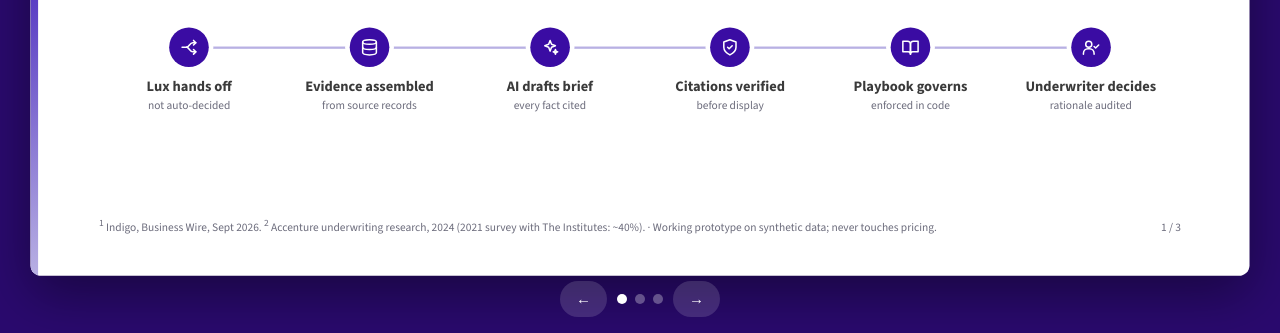
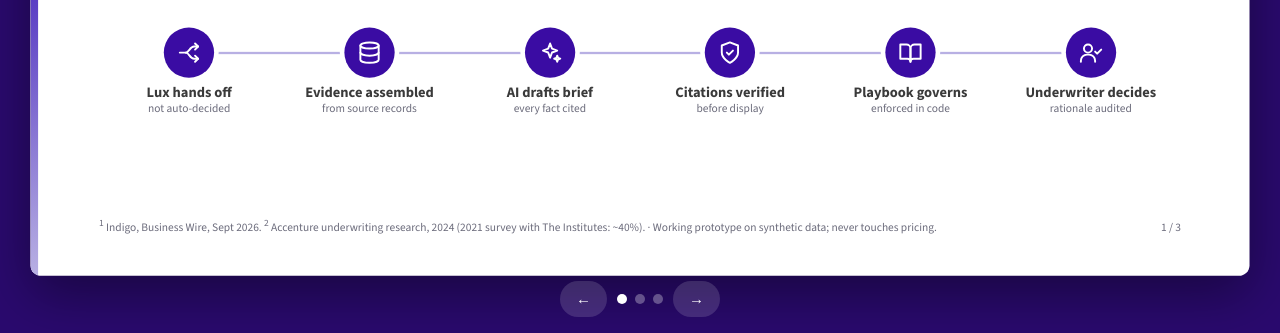
Before and after one commit to akhilesh360/underwriter-exception-copilot, a plain HTML site: page docs/deck.html in a window 1280 px wide. Shown: the part 467-800 px from the top of the page. Drawn offline with nearby package versions, Linux system fonts and the light colour scheme.

Commit message:
Deck: larger flow icons, tighter labels

```diff
--- a/docs/deck.html
+++ b/docs/deck.html
@@ -34,12 +34,12 @@
   .card .val{font-size:30px;font-weight:800;line-height:1.15;color:var(--header);margin-top:10px}
   .card .txt{font-size:19px;line-height:1.4;color:var(--muted);margin-top:10px}
   .flow{margin-top:40px;display:grid;grid-template-columns:repeat(6,1fr);position:relative}
-  .flow::before{content:"";position:absolute;top:25px;left:calc(100%/12);right:calc(100%/12);height:3px;background:var(--lav)}
+  .flow::before{content:"";position:absolute;top:32px;left:calc(100%/12);right:calc(100%/12);height:3px;background:var(--lav)}
   .step{position:relative;text-align:center;padding:0 8px}
-  .step .n{width:52px;height:52px;border-radius:50%;margin:0 auto;background:var(--primary);color:#fff;font-size:20px;font-weight:800;
+  .step .n{width:66px;height:66px;border-radius:50%;margin:0 auto;background:var(--primary);color:#fff;font-size:20px;font-weight:800;
            display:flex;align-items:center;justify-content:center;position:relative;box-shadow:0 0 0 6px #fff}
-  .step .t{font-size:19px;font-weight:800;color:var(--header);margin-top:14px;line-height:1.15}
-  .step .d{font-size:15px;color:var(--muted);margin-top:4px}
+  .step .t{font-size:19px;font-weight:800;color:var(--header);margin-top:8px;line-height:1.15}
+  .step .d{font-size:15px;color:var(--muted);margin-top:0}
   /* slide 2 */
   .s2{display:grid;grid-template-columns:1fr 360px;gap:40px;margin-top:30px;flex:1;min-height:0;margin-bottom:22px}
   .video{background:#0f172a;border-radius:14px;overflow:hidden;display:flex}
@@ -91,12 +91,12 @@
       <div class="card" style="--c:var(--skydark)"><div class="lbl">Why it's safe</div><div class="val">The underwriter sees why</div><div class="txt">Every fact links to its source. Every blocked action is explained. Everything is logged.</div></div>
     </div>
     <div class="flow">
-      <div class="step"><div class="n"><svg viewBox="0 0 24 24" width="24" height="24" fill="none" stroke="currentColor" stroke-width="2" stroke-linecap="round" stroke-linejoin="round" aria-hidden="true"><path d="M3 12h6"/><path d="M9 12c3 0 4-6 8-6h4"/><path d="M9 12c3 0 4 6 8 6h4"/><polyline points="18 3 21 6 18 9"/><polyline points="18 15 21 18 18 21"/></svg></div><div class="t">Lux hands off</div><div class="d">not auto-decided</div></div>
-      <div class="step"><div class="n"><svg viewBox="0 0 24 24" width="24" height="24" fill="none" stroke="currentColor" stroke-width="2" stroke-linecap="round" stroke-linejoin="round" aria-hidden="true"><ellipse cx="12" cy="5" rx="9" ry="3"/><path d="M3 5v14c0 1.66 4 3 9 3s9-1.34 9-3V5"/><path d="M3 12c0 1.66 4 3 9 3s9-1.34 9-3"/></svg></div><div class="t">Evidence assembled</div><div class="d">from source records</div></div>
-      <div class="step"><div class="n"><svg viewBox="0 0 24 24" width="24" height="24" fill="none" stroke="currentColor" stroke-width="2" stroke-linecap="round" stroke-linejoin="round" aria-hidden="true"><path d="M12 3l1.9 5.1L19 10l-5.1 1.9L12 17l-1.9-5.1L5 10l5.1-1.9z"/><path d="M19 15l.8 2.2L22 18l-2.2.8L19 21l-.8-2.2L16 18l2.2-.8z"/></svg></div><div class="t">AI drafts brief</div><div class="d">every fact cited</div></div>
-      <div class="step"><div class="n"><svg viewBox="0 0 24 24" width="24" height="24" fill="none" stroke="currentColor" stroke-width="2" stroke-linecap="round" stroke-linejoin="round" aria-hidden="true"><path d="M12 22s8-4 8-10V5l-8-3-8 3v7c0 6 8 10 8 10z"/><polyline points="9 12 11 14 15 10"/></svg></div><div class="t">Citations verified</div><div class="d">before display</div></div>
-      <div class="step"><div class="n"><svg viewBox="0 0 24 24" width="24" height="24" fill="none" stroke="currentColor" stroke-width="2" stroke-linecap="round" stroke-linejoin="round" aria-hidden="true"><path d="M2 4h6a4 4 0 0 1 4 4v13a3 3 0 0 0-3-3H2z"/><path d="M22 4h-6a4 4 0 0 0-4 4v13a3 3 0 0 1 3-3h7z"/></svg></div><div class="t">Playbook governs</div><div class="d">enforced in code</div></div>
-      <div class="step"><div class="n"><svg viewBox="0 0 24 24" width="24" height="24" fill="none" stroke="currentColor" stroke-width="2" stroke-linecap="round" stroke-linejoin="round" aria-hidden="true"><circle cx="9" cy="8" r="4"/><path d="M2 21v-1a6 6 0 0 1 6-6h2a6 6 0 0 1 6 6v1"/><polyline points="16 11 18 13 22 9"/></svg></div><div class="t">Underwriter decides</div><div class="d">rationale audited</div></div>
+      <div class="step"><div class="n"><svg viewBox="0 0 24 24" width="32" height="32" fill="none" stroke="currentColor" stroke-width="1.9" stroke-linecap="round" stroke-linejoin="round" aria-hidden="true"><path d="M3 12h6"/><path d="M9 12c3 0 4-6 8-6h4"/><path d="M9 12c3 0 4 6 8 6h4"/><polyline points="18 3 21 6 18 9"/><polyline points="18 15 21 18 18 21"/></svg></div><div class="t">Lux hands off</div><div class="d">not auto-decided</div></div>
+      <div class="step"><div class="n"><svg viewBox="0 0 24 24" width="32" height="32" fill="none" stroke="currentColor" stroke-width="1.9" stroke-linecap="round" stroke-linejoin="round" aria-hidden="true"><ellipse cx="12" cy="5" rx="9" ry="3"/><path d="M3 5v14c0 1.66 4 3 9 3s9-1.34 9-3V5"/><path d="M3 12c0 1.66 4 3 9 3s9-1.34 9-3"/></svg></div><div class="t">Evidence assembled</div><div class="d">from source records</div></div>
+      <div class="step"><div class="n"><svg viewBox="0 0 24 24" width="32" height="32" fill="none" stroke="currentColor" stroke-width="1.9" stroke-linecap="round" stroke-linejoin="round" aria-hidden="true"><path d="M12 3l1.9 5.1L19 10l-5.1 1.9L12 17l-1.9-5.1L5 10l5.1-1.9z"/><path d="M19 15l.8 2.2L22 18l-2.2.8L19 21l-.8-2.2L16 18l2.2-.8z"/></svg></div><div class="t">AI drafts brief</div><div class="d">every fact cited</div></div>
+      <div class="step"><div class="n"><svg viewBox="0 0 24 24" width="32" height="32" fill="none" stroke="currentColor" stroke-width="1.9" stroke-linecap="round" stroke-linejoin="round" aria-hidden="true"><path d="M12 22s8-4 8-10V5l-8-3-8 3v7c0 6 8 10 8 10z"/><polyline points="9 12 11 14 15 10"/></svg></div><div class="t">Citations verified</div><div class="d">before display</div></div>
+      <div class="step"><div class="n"><svg viewBox="0 0 24 24" width="32" height="32" fill="none" stroke="currentColor" stroke-width="1.9" stroke-linecap="round" stroke-linejoin="round" aria-hidden="true"><path d="M2 4h6a4 4 0 0 1 4 4v13a3 3 0 0 0-3-3H2z"/><path d="M22 4h-6a4 4 0 0 0-4 4v13a3 3 0 0 1 3-3h7z"/></svg></div><div class="t">Playbook governs</div><div class="d">enforced in code</div></div>
+      <div class="step"><div class="n"><svg viewBox="0 0 24 24" width="32" height="32" fill="none" stroke="currentColor" stroke-width="1.9" stroke-linecap="round" stroke-linejoin="round" aria-hidden="true"><circle cx="9" cy="8" r="4"/><path d="M2 21v-1a6 6 0 0 1 6-6h2a6 6 0 0 1 6 6v1"/><polyline points="16 11 18 13 22 9"/></svg></div><div class="t">Underwriter decides</div><div class="d">rationale audited</div></div>
     </div>
     <div class="foot"><span><sup>1</sup> Indigo, Business Wire, Sept 2026. <sup>2</sup> Accenture underwriting research, 2024 (2021 survey with The Institutes: ~40%). · Working prototype on synthetic data; never touches pricing.</span><span style="white-space:nowrap">1 / 3</span></div>
   </section>
```
